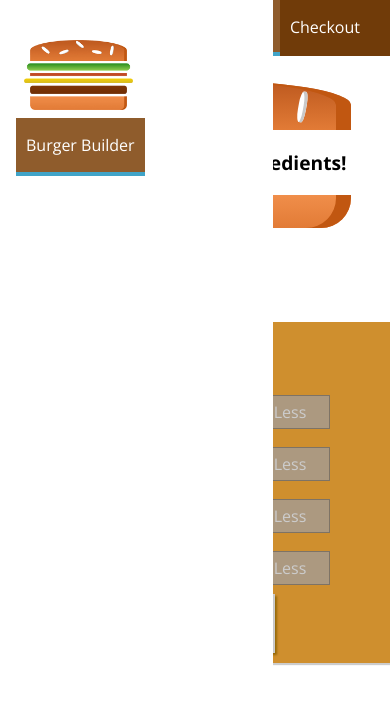
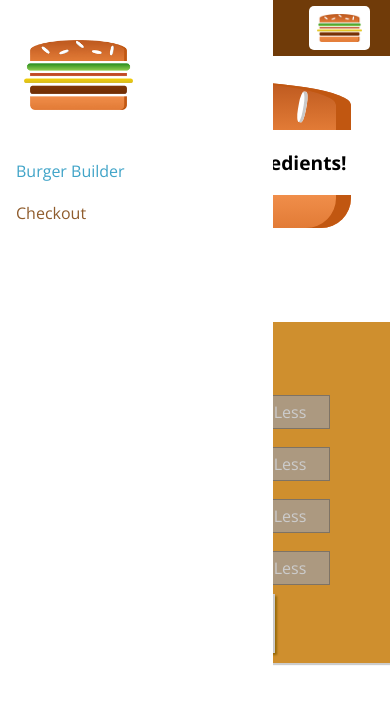
Before and after one commit to n8cotoa/burger-builder-react-practice, a React (Create React App) app: page / in a window 390 px wide. Shown: the top 704 px of the page. Built offline with nearby package versions, Linux system fonts and the light colour scheme.

Commit message:
Add media queries for displaying correct navigation

```diff
--- a/src/components/Navigation/Navbar/Navbar.js
+++ b/src/components/Navigation/Navbar/Navbar.js
@@ -9,7 +9,7 @@
     <div className={classes.Logo}>
       <Logo />
     </div>
-    <nav>
+    <nav className={classes.DesktopOnly}>
       <NavigationItems />
     </nav>
   </header>
--- a/src/components/Navigation/Navbar/Navbar.module.css
+++ b/src/components/Navigation/Navbar/Navbar.module.css
@@ -20,3 +20,9 @@
 .Logo {
   height: 80%;
 }
+
+@media (max-width: 499px) {
+  .DesktopOnly {
+    display:none;
+  }
+}
--- a/src/components/Navigation/NavigationItems/NavigationItem/NavigationItem.module.css
+++ b/src/components/Navigation/NavigationItems/NavigationItem/NavigationItem.module.css
@@ -1,18 +1,38 @@
+.NavigationItem {
+  margin: 10px 0;
+  box-sizing: border-box;
+  display: block;
+  width: 100%;
+}
+
+.NavigationItem a {
+  color: #8f5c2c;
+  text-decoration: none;
+  width: 100%;
+  box-sizing: border-box;
+  display: block;
+}
+
+.NavigationItem a:hover,
+.NavigationItem a:active,
+.NavigationItem a.active {
+  color: #40A4C8;
+}
+
+@media (min-width: 500px) {
   .NavigationItem {
     margin: 0;
-  box-sizing: border-box;
     display: flex;
     height: 100%;
+    width: auto;
     align-items: center;
   }
 
   .NavigationItem a {
     color: white;
-  text-decoration: none;
     height: 100%;
     padding: 16px 10px;
     border-bottom: 4px solid transparent;
-  box-sizing: border-box;
   }
 
   .NavigationItem a:hover,
@@ -22,3 +42,4 @@
     border-bottom: 4px solid #40A4C8;
     color: white;
   }
+}
--- a/src/components/Navigation/NavigationItems/NavigationItems.module.css
+++ b/src/components/Navigation/NavigationItems/NavigationItems.module.css
@@ -3,6 +3,14 @@
   padding: 0;
   list-style: none;
   display: flex;
+  flex-flow: column;
   align-items: center;
   height: 100%;
 }
+
+@media (min-width: 500px) {
+  .NavigationItems {
+    display: flex;
+    flex-flow: row;
+  }
+}
--- a/src/components/Navigation/SideDrawer/SideDrawer.module.css
+++ b/src/components/Navigation/SideDrawer/SideDrawer.module.css
@@ -22,6 +22,7 @@
 
 .Logo {
   height: 11%;
+  margin-bottom: 32px;
 }
 
 @media (min-width: 500px) {
```
Lines whose indentation alone changed are shown as unchanged.
